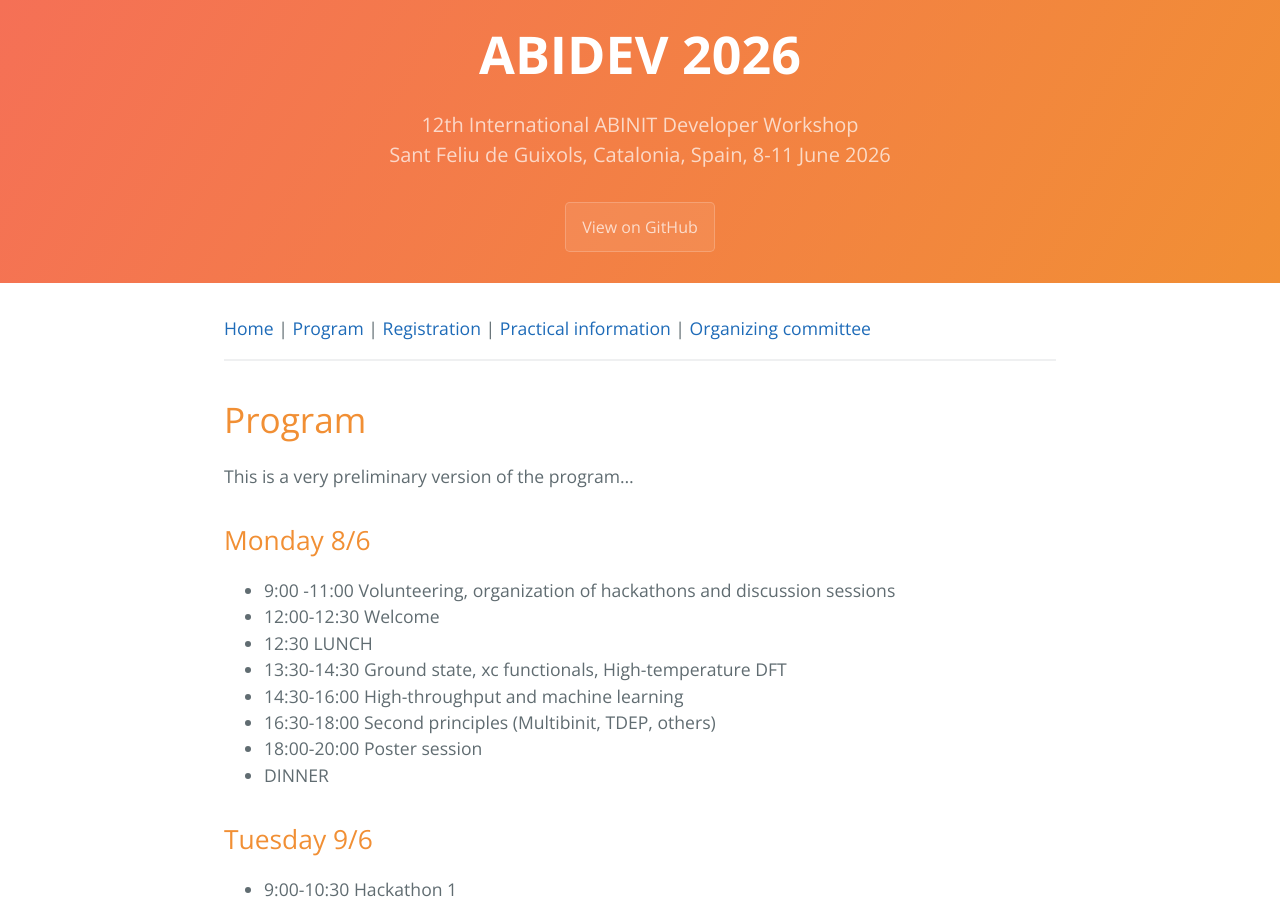
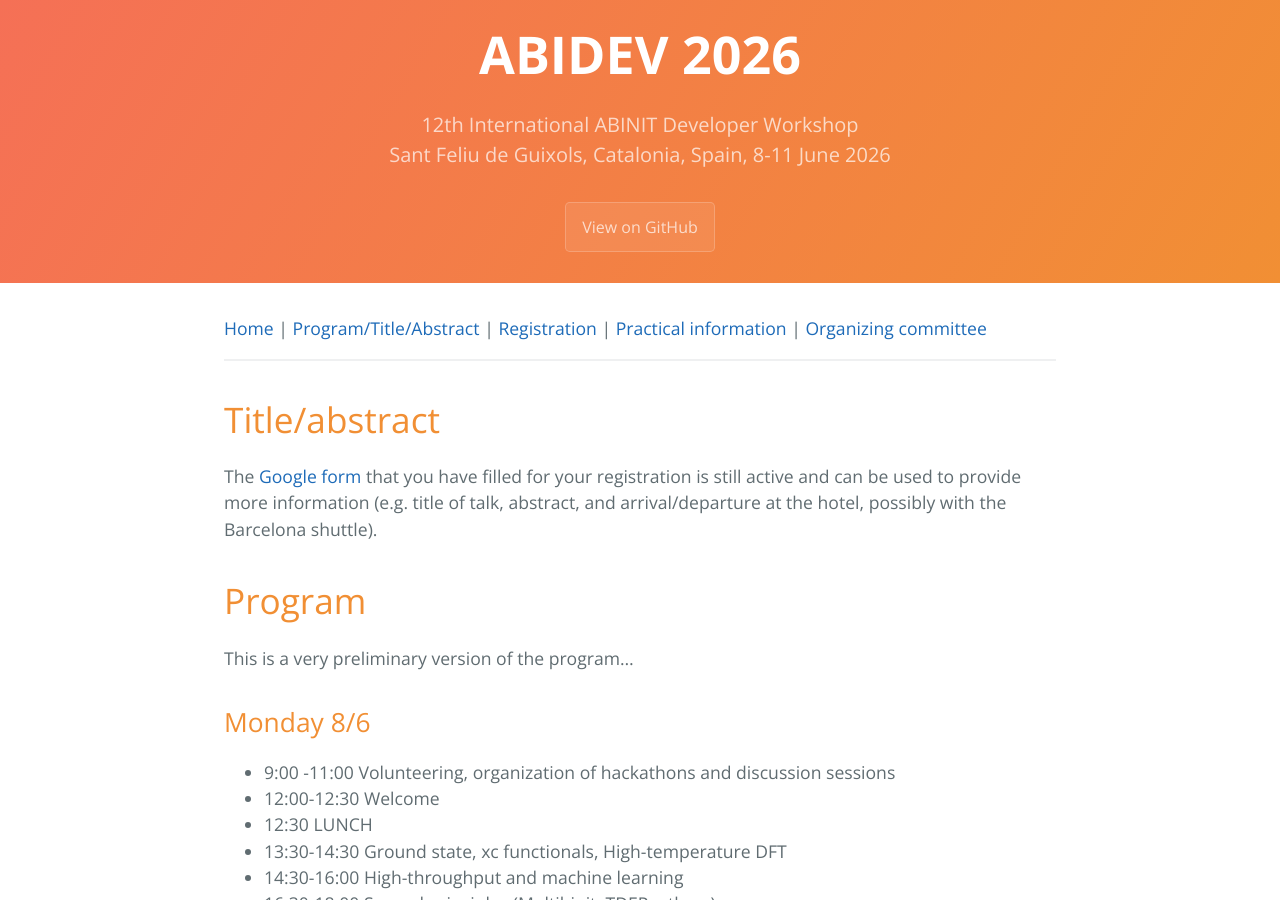
Before and after one commit to abinit/abidev2026, a Jekyll site: the page built from docs/program.md, in a window 1280 px wide and 900 px high. Built offline with Jekyll 4.4.1, drawn with Linux system fonts in a browser that asks for light colours; the repository's description, which GitHub fills in, is left out.

Commit message:
Update for title and abstract info

```diff
--- a/docs/program.md
+++ b/docs/program.md
@@ -4,8 +4,13 @@ title: ABIDEV 2026
 tagline: ABIDEV 2026
 description: 12th International ABINIT Developer Workshop <br> Sant Feliu de Guixols, Catalonia, Spain, 8-11 June 2026
 ---
-[Home](index.md) | [Program](program.md) | [Registration](registration.md) | [Practical information](practical.md) | [Organizing committee](organizing.md)
+[Home](index.md) | [Program/Title/Abstract](program.md) | [Registration](registration.md) | [Practical information](practical.md) | [Organizing committee](organizing.md)
 <hr>
+
+# Title/abstract
+
+The [Google form](https://docs.google.com/forms/d/e/1FAIpQLSeVwoxEjRbPuM9BG-Mgftp4UbTc3VqDbJX-6KgQNQujWj5tlQ/viewform?usp=header)
+that you have filled for your registration is still active and can be used to provide more information (e.g. title of talk, abstract, and arrival/departure at the hotel, possibly with the Barcelona shuttle).
 
 # Program
 
```
Also changed, not shown: docs/index.md (+1 -1 lines), docs/practical.md (+1 -1 lines), docs/registration.md (+2 -2 lines).
